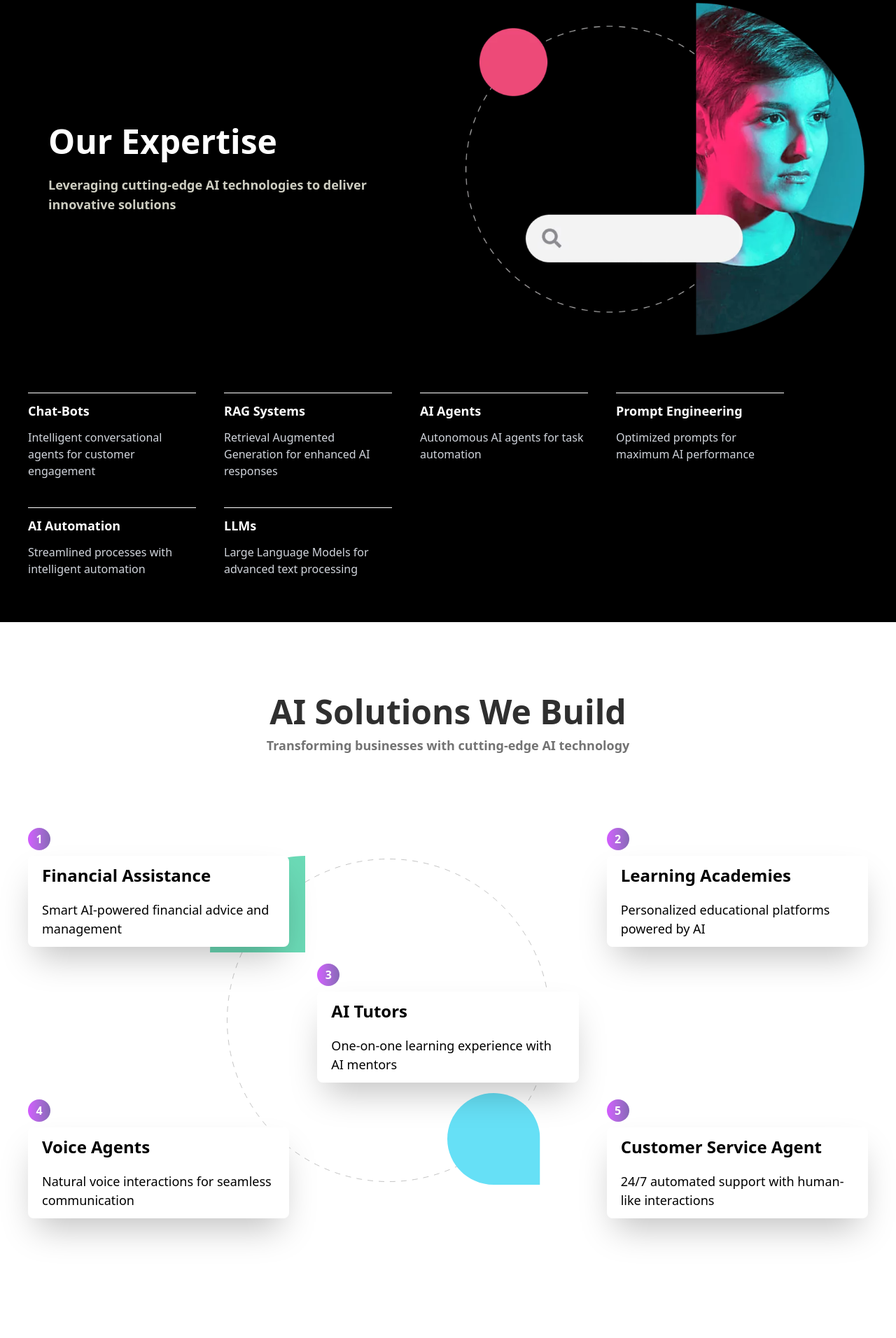
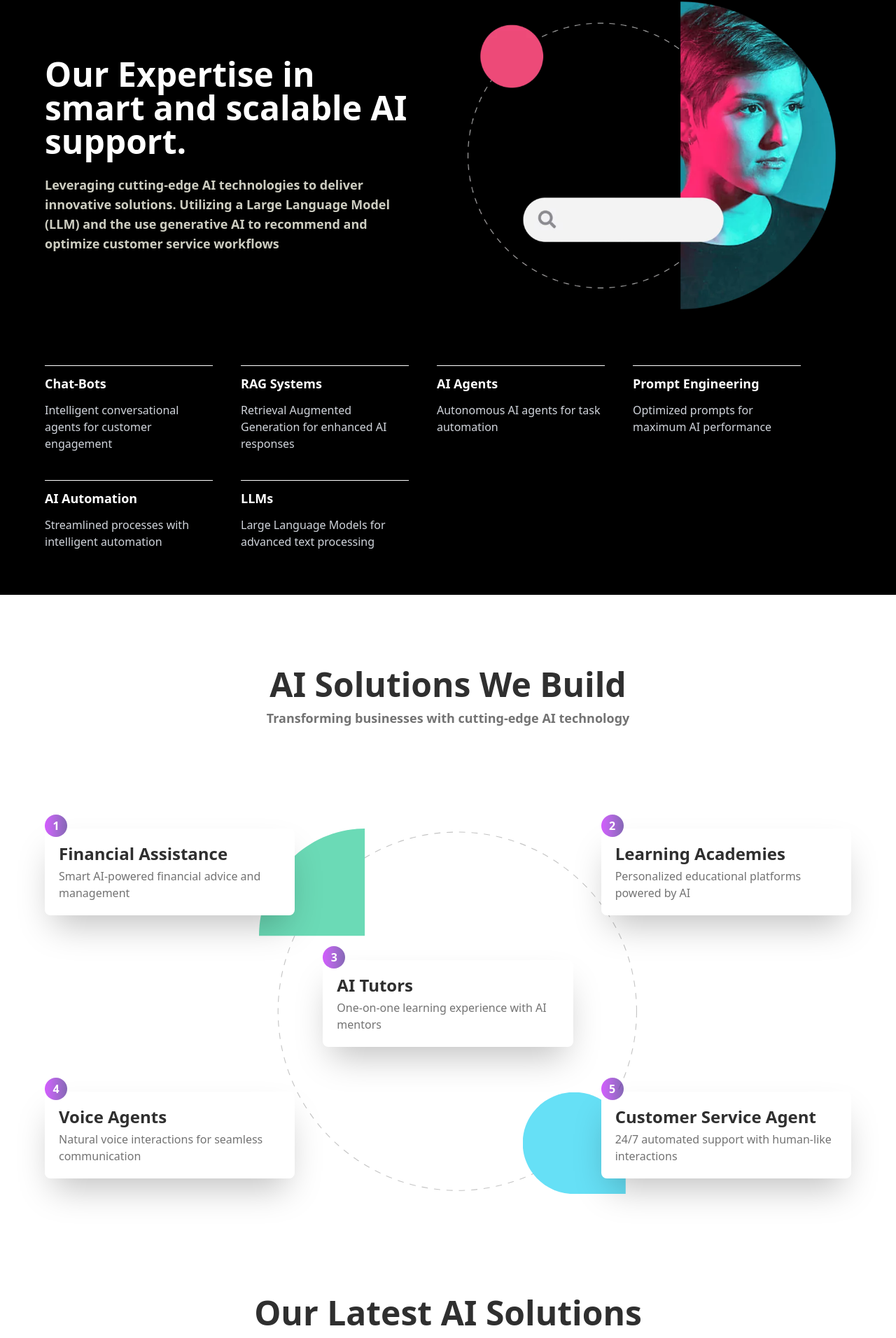
Before and after one commit to TaiyabaBhatti/Remotehyra-Site, a React (Vite) app: page / in a window 1280 px wide. Shown: the part 867-2779 px from the top of the page at 70% size. Built offline with nearby package versions, Linux system fonts and the light colour scheme.

Commit message:
utilizing rem style to scale or down the text size efficiently

```diff
--- a/src/components/Header.jsx
+++ b/src/components/Header.jsx
@@ -10,7 +10,7 @@ import LogoBox from "./ui/LogoBox";
 
 
     return (
-        <header id="navbar" className="bg-white relative z-50 flex flex-row items-center justify-between p-10 max-w-6xl m-auto  h-full">
+        <header id="navbar" className="bg-white relative z-50 flex flex-row items-center justify-between p-10 max-w-6xl m-auto  h-full max-desktop-s4:max-w-4xl ">
             <div className="flex flex-row items-center   w-full gap-x-10    justify-between">
                 <LogoBox text_size="text-4xl" logo_size="size-12" properties="flex-row gap-x-2"/>
 
--- a/src/components/ui/Tag.jsx
+++ b/src/components/ui/Tag.jsx
@@ -2,6 +2,6 @@ import React from 'react'
 
 export default function Tag({text}) {
   return (
-   <button className='rounded-3xl px-3 py-2 text-[14px] text-purple-600 border-2'>{text}</button>
+   <button className='rounded-3xl px-3 py-1 text-xsm text-purple-600 border-[1px]'>{text}</button>
   )
 }
--- a/src/index.css
+++ b/src/index.css
@@ -35,7 +35,7 @@
 
 --text-lg:1.125rem;   /* 18px */
 --text-sm:0.75rem;  /* 12px */
-
+--text-xsm:0.625rem;
 }
 
 body{
--- a/src/pages/Home/ContentLayout.jsx
+++ b/src/pages/Home/ContentLayout.jsx
@@ -3,7 +3,7 @@ import Button from '../../components/ui/Button'
 
 export default function ContentLayout({title,subtitle,btn_text=null,btnDecor,classTitle,element}) {
   return (
-    <div className={`px-6 max-mobile-s3:px-0 ${classTitle} flex flex-col items-start  gap-y-6 justify-center  w-[50%] max-desktop-s1:w-[80%] max-sm:w-full `}>
+    <div className={`max-w-[525px] max-desktop-s4:max-w-full  ${classTitle} flex flex-col items-start  gap-y-6 justify-center `}>
              {element}
               <h1 className={`text-5xl font-bold heading`}>
                 {title}
--- a/src/pages/Home/ExpertiseCard.jsx
+++ b/src/pages/Home/ExpertiseCard.jsx
@@ -2,7 +2,7 @@ import React from 'react'
 
 export default function ExpertiseCard({title,subtitle,titleColor,subtitleColor,fadeDelay}) {
   return (
-    <div className='bg-green text-white  max-w-60 space-y-3' data-aos="fade-up" data-aos-delay={fadeDelay}>
+    <div className='bg-green text-white  max-w-60 max-desktop-s4:max-w-52 max-mobile-s2:max-w-72 space-y-3' data-aos="fade-up" data-aos-delay={fadeDelay}>
         <hr />
       <h1 className='font-bold text-[18px]'>{title}</h1>
       <p className='text-gray-300'>{subtitle}</p>
--- a/src/pages/Home/ExpertiseSection.jsx
+++ b/src/pages/Home/ExpertiseSection.jsx
@@ -8,29 +8,29 @@ import ExpertiseCard from "./ExpertiseCard";
 
 export default function ExpertiseSection() {
   return (
-    <Wrapper properties="bg-black space-y-20">
-        <div className="flex flex-row justify-center gap-5 items-center max-tablet-lg2:flex-col">
+    <Wrapper properties="bg-black">
+      <div className=" space-y-20 max-w-6xl max-desktop-s4:max-w-3xl m-auto">
+        <div className="flex flex-row justify-between gap-10 items-center max-desktop-s4:flex-col">
       <ContentLayout
-        title="Our Expertise"
-        subtitle="Leveraging cutting-edge AI technologies to deliver innovative solutions"
+        title="Our Expertise in smart and scalable AI support."
+        subtitle="Leveraging cutting-edge AI technologies to deliver innovative solutions. Utilizing a Large Language Model (LLM) and the use generative AI to recommend and optimize customer service workflows"
         classTitle="section-black"
       />
 
-<div className=""><img src={sideImage} alt="" className="w-[570px] h-[479px] object-contain max-desktop-lg3:w-[470px] "/></div>
+<div className=""><img src={sideImage} alt="" className="w-[570px] h-[440px] object-contain  max-desktop-s4:h-[380px]"/></div>
 
       </div>
 
 {/* cards */}
     <div className="flex flex-row gap-10 flex-wrap ">
-<ExpertiseCard title="Chat-Bots" subtitle="Intelligent conversational agents for customer engagement" fadeDelay="200"/>
-<ExpertiseCard title="RAG Systems" subtitle="Retrieval Augmented Generation for enhanced AI responses" fadeDelay="300"/>
-<ExpertiseCard title="AI Agents" subtitle="Autonomous AI agents for task automation" fadeDelay="400"/>
-<ExpertiseCard title="Prompt Engineering" subtitle="Optimized prompts for maximum AI performance" fadeDelay="500"/>
-<ExpertiseCard title="AI Automation" subtitle="Streamlined processes with intelligent automation" fadeDelay="600"/>
-<ExpertiseCard title="LLMs" subtitle="Large Language Models for advanced text processing" fadeDelay="700"/>
+<ExpertiseCard title="Chat-Bots" subtitle="Intelligent conversational agents for customer engagement" />
+<ExpertiseCard title="RAG Systems" subtitle="Retrieval Augmented Generation for enhanced AI responses" fadeDelay="200"/>
+<ExpertiseCard title="AI Agents" subtitle="Autonomous AI agents for task automation" fadeDelay="300"/>
+<ExpertiseCard title="Prompt Engineering" subtitle="Optimized prompts for maximum AI performance" fadeDelay="400"/>
+<ExpertiseCard title="AI Automation" subtitle="Streamlined processes with intelligent automation" fadeDelay="500"/>
+<ExpertiseCard title="LLMs" subtitle="Large Language Models for advanced text processing" fadeDelay="600"/>
     </div>
-
-
+</div>
     </Wrapper>
   );
 }
--- a/src/pages/Home/HomePage.jsx
+++ b/src/pages/Home/HomePage.jsx
@@ -22,14 +22,14 @@ export default function HomePage() {
       {/* Experties */}
       <ExpertiseSection />
 
+
       {/* AI solutions  */}
       <Wrapper>
         <Headline
           title="AI Solutions We Build"
           subtitle="Transforming businesses with cutting-edge AI technology"
         />
-
-        <div className="relative grid grid-cols-3 max-desktop-lg3:grid-cols-2 max-md:grid-cols-1 max-md:gap-x-0  gap-x-10 gap-y-16 w-full h-full mt-36">
+        <div className={`relative grid grid-cols-3 max-desktop-lg3:grid-cols-2 max-md:grid-cols-1 max-md:gap-x-0  gap-x-10 gap-y-16 max-w-6xl max-desktop-lg3: m-auto h-full  mt-36`}>
           {/* row-1 */}
 
           <div className="relative">
@@ -85,10 +85,9 @@ export default function HomePage() {
 
           {/* Bg-effect */}
 
-          <div className="max-sm:hidden absolute top-0 -z-50 left-[calc(100vw-85%)] max-md:left-[calc(100vw-95%)] ">
-            <svg className="max-md:w-96"
-              width="486"
-              height="470"
+          <div className="max-sm:hidden w-full flex justify-center m-auto absolute top-0 -z-50 ">
+            <svg className="w-[540px]"
+
               viewBox="0 0 486 470"
               fill="none"
               xmlns="http://www.w3.org/2000/svg"
@@ -136,7 +135,7 @@ export default function HomePage() {
       {/* Featured section */}
       <Wrapper propertie="">
         <Headline
-          title="AI Solutions We Build"
+          title="Our Latest AI Solutions"
           subtitle="Transforming businesses with cutting-edge AI technology"
         />
         <ProjectCarousel />
--- a/src/pages/Home/SectionContent.jsx
+++ b/src/pages/Home/SectionContent.jsx
@@ -10,17 +10,17 @@ export default function SectionContent({
   classTitle,
 }) {
   return (
-    <div className={`${classTitle} overflow-hidden  h-[675px] max-desktop-s4:h-[950px]  max-md:pb-8`}>
+    <div className={`${classTitle} overflow-hidden  h-[675px] max-desktop-s4:h-[880px]  max-md:pb-8`}>
       <div
         className={`flex flex-row relative z-50  max-md:gap-0 max-sm:gap-y-10 justify-end gap-x-48 max-desktop-lg3:gap-x-24 max-desktop-s4:flex-col max-desktop-s4:mt-10`}
       >
         <div
-          className={` px-10  flex flex-col items-start  gap-y-6 justify-center  max-w-[525px] max-desktop-s4:max-w-full`}
+          className={` px-10  flex flex-col items-start  gap-y-6 justify-center  max-w-[525px] max-desktop-s4:max-w-4xl m-auto`}
         >
           <h1 className="text-5xl  text-darkbrown font-bold heading">
             {title}
           </h1>
-          <p className="desc text-[20px] font-semibold ">{subtitle}</p>
+          <p className="desc text-[20px] font-semibold">{subtitle}</p>
           <Button text={btnText} btnDecor={btnDecor} properties={btnDecor} />
         </div>
         <div className="relative  flex justify-end  ">
--- a/src/pages/Home/SolutionCards.jsx
+++ b/src/pages/Home/SolutionCards.jsx
@@ -3,15 +3,15 @@ import React from "react";
 export default function SolutionCards({ title, desc, properties,slideDelay,slideDir }) {
   return (
     <div data-aos="fade-up" data-aos-delay={slideDelay}
-      className={` h-full w-full bg-white min-w-80 max-mobile-s3:min-w-full text-black shadow-2xl rounded-lg py-3 space-y-5 px-5 ${properties} relative before:absolute before:size-8 before:max-mobile-s3:size-6 before:rounded-full max-md:py-8
+      className={` h-full w-full bg-white min-w-80 max-mobile-s3:min-w-full text-black shadow-2xl rounded-lg py-5 space-y-1 px-5 ${properties} relative before:absolute before:size-8 before:max-mobile-s3:size-6 before:rounded-full max-md:py-8
       before:bg-linear-to-r
             before:from-[#BC01FF]
             before:to-[#46178f]
              before:opacity-65
-              before:text-white before:left-0 before:-top-10  before:font-bold  before:flex before:items-center before:justify-center`}
+              before:text-white before:left-0 before:-top-5  before:font-bold  before:flex before:items-center before:justify-center`}
     >
-      <h1 className="sub-title font-semibold text-2xl">{title}</h1>
-      <p className="sub-desc text-[18px] font-normal">{desc}</p>
+      <h1 className="sub-title font-semibold text-2xl text-darkbrown">{title}</h1>
+      <p className="sub-desc text-base font-normal text-hoverGray">{desc}</p>
     </div>
   );
 }
```
Also changed, not shown: src/pages/Home/Carousel/ProjectCarousel.jsx (+4 -4 lines).
